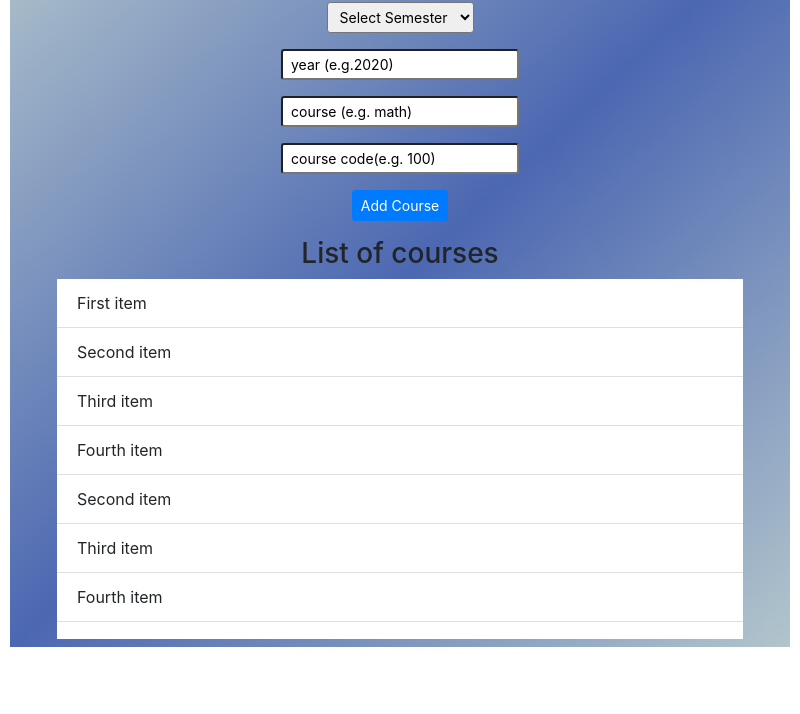
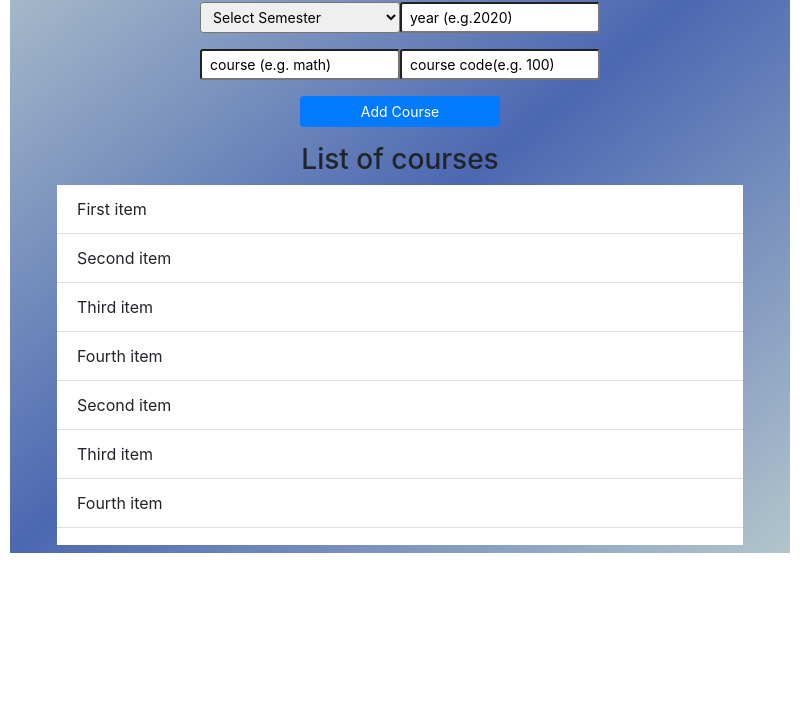
Before and after one commit to sam2127/CS372-AssignmentOrganizer, an Electron app: page src/course.html in a window 800 px wide. Shown: the part 86-800 px from the top of the page. Drawn offline with Linux system fonts and the light colour scheme.

Commit message:
Updated input filed width style

```diff
--- a/src/bootstrap-4.5.2-dist/css/gradient.css
+++ b/src/bootstrap-4.5.2-dist/css/gradient.css
@@ -14,3 +14,7 @@
         background-image: linear-gradient(to bottom right, rgb(178, 197, 204), rgba(54, 85, 168, 0.89), rgb(178, 197, 204));
         opacity: 0.9;
     }
+
+    .inputBox-width {
+        width: 200px;
+    }
--- a/src/course.html
+++ b/src/course.html
@@ -27,24 +27,20 @@
 
         <form class="mb-0" id="courseForm">
             <div class="row form-group justify-content-center pb-0">
-                <select name="semesters" class="form-control-sm" id="seasonSelection">
+                <select name="semesters" class="form-control-sm inputBox-width" id="seasonSelection">
                     <option selected>Select Semester</option>
                      <option value="Winter">Winter</option>
                     <option value="spring/summer">Spring/Summer</option>
                     <option value="Fall">Fall</option>
                 </select>
-            </div>
-            <div class="row form-group justify-content-center pb-0">
-                <input type="text" class="form-control-sm" value="year (e.g.2020)" id="year" />
+                <input type="text" class="form-control-sm inputBox-width" value="year (e.g.2020)" id="year" />
             </div>
             <div class="row form-group justify-content-center">
-                <input type="text" class="form-control-sm" value="course (e.g. math)" id="course" />
+                <input type="text" class="form-control-sm inputBox-width" value="course (e.g. math)" id="course" />
+                <input class="form-control-sm inputBox-width" type="text" value="course code(e.g. 100)" id="courseCode" />
             </div>
             <div class="row form-group justify-content-center">
-                <input class="form-control-sm" type="text" value="course code(e.g. 100)" id="courseCode" />
-            </div>
-            <div class="row form-group justify-content-center">
-                <button type="submit" class="btn btn-primary btn-sm " id="addCourseButton">Add Course</button>
+                <button type="submit" class="btn btn-primary btn-sm inputBox-width " id="addCourseButton">Add Course</button>
             </div>
         </form>
 
```
Also changed, not shown: src/assignment.html (+6 -6 lines), src/semester.html (+3 -3 lines), 1 other file. Lines whose indentation alone changed are shown as unchanged.
